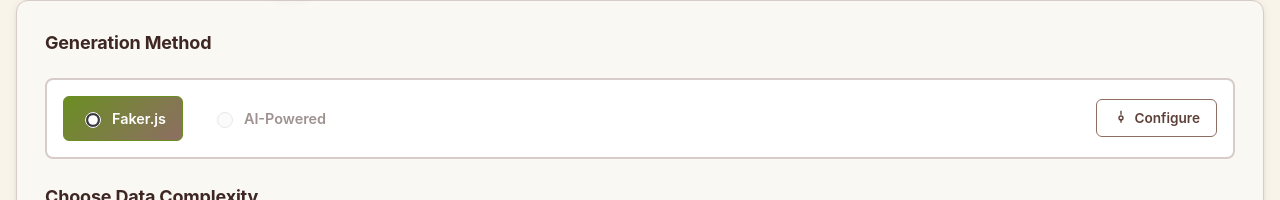
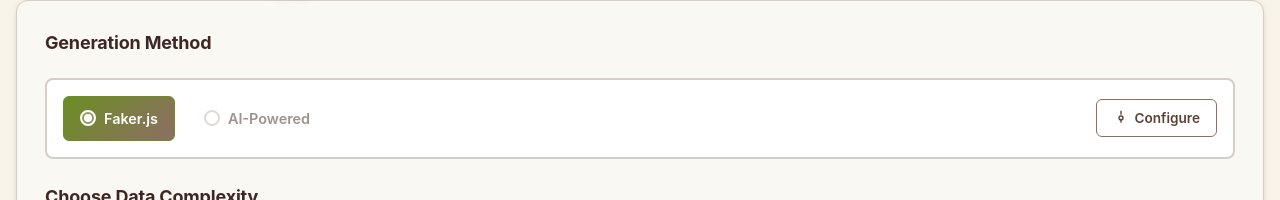
Before and after one commit to huangyingting/react-pdf-reports, a React (Vite) app: page / in a window 1280 px wide. Shown: the part 184-384 px from the top of the page. Built offline with nearby package versions, Linux system fonts and the light colour scheme.

Commit message:
feat: Update Azure OpenAI API version to 2025-04-01 and add clear configuration functionality

```diff
--- a/src/components/AzureConfigModal.tsx
+++ b/src/components/AzureConfigModal.tsx
@@ -14,7 +14,7 @@
     endpoint: initialConfig?.endpoint || '',
     apiKey: initialConfig?.apiKey || '',
     deploymentName: initialConfig?.deploymentName || '',
-    apiVersion: initialConfig?.apiVersion || '2024-02-15-preview'
+    apiVersion: initialConfig?.apiVersion || '2025-04-01-preview'
   });
   const [error, setError] = useState<string>('');
   const [showApiKey, setShowApiKey] = useState<boolean>(false);
@@ -62,7 +62,7 @@
         endpoint: '',
         apiKey: '',
         deploymentName: '',
-        apiVersion: '2024-02-15-preview'
+        apiVersion: '2025-04-01-preview'
       });
       setHasSavedConfig(false);
       setError('');
@@ -164,11 +164,11 @@
               <input
                 id="apiVersion"
                 type="text"
-                placeholder="2024-02-15-preview"
+                placeholder="2025-04-01-preview"
                 value={config.apiVersion}
                 onChange={(e) => setConfig({ ...config, apiVersion: e.target.value })}
               />
-              <small>Azure OpenAI API version (default: 2024-02-15-preview)</small>
+              <small>Azure OpenAI API version (default: 2025-04-01-preview)</small>
             </div>
           </div>
 
--- a/src/components/GenerateDataStep.css
+++ b/src/components/GenerateDataStep.css
@@ -207,14 +207,45 @@
   cursor: pointer;
   accent-color: #6b8e23;
   flex-shrink: 0;
+  margin: 0;
+  -webkit-appearance: none;
+  -moz-appearance: none;
+  appearance: none;
+  border: 2px solid #8d6e63;
+  border-radius: 50%;
+  position: relative;
+  background: white;
+}
+
+.method-option-radio input[type="radio"]:checked {
+  border-color: #6b8e23;
+  background: white;
+}
+
+.method-option-radio input[type="radio"]:checked::before {
+  content: '';
+  position: absolute;
+  top: 50%;
+  left: 50%;
+  transform: translate(-50%, -50%);
+  width: 8px;
+  height: 8px;
+  border-radius: 50%;
+  background: #6b8e23;
 }
 
 .method-option-radio.selected input[type="radio"] {
-  accent-color: white;
+  border-color: white;
+  background: rgba(255, 255, 255, 0.2);
+}
+
+.method-option-radio.selected input[type="radio"]:checked::before {
+  background: white;
 }
 
 .method-option-radio.disabled input[type="radio"] {
   cursor: not-allowed;
+  opacity: 0.5;
 }
 
 .method-option-radio .method-icon {
@@ -280,6 +311,35 @@
   height: 16px;
 }
 
+.btn-clear-inline {
+  display: inline-flex;
+  align-items: center;
+  gap: 0.375rem;
+  padding: 0.625rem 1rem;
+  background: white;
+  border: 1.5px solid #d32f2f;
+  border-radius: 6px;
+  color: #c62828;
+  font-family: inherit;
+  font-size: 0.85rem;
+  font-weight: 600;
+  cursor: pointer;
+  transition: all 0.2s ease;
+  white-space: nowrap;
+}
+
+.btn-clear-inline:hover {
+  background: #d32f2f;
+  color: white;
+  transform: translateY(-1px);
+  box-shadow: 0 2px 8px rgba(211, 47, 47, 0.3);
+}
+
+.btn-clear-inline svg {
+  width: 16px;
+  height: 16px;
+}
+
 .error-message {
   margin-top: 1rem;
   padding: 1rem;
--- a/src/components/GenerateDataStep.tsx
+++ b/src/components/GenerateDataStep.tsx
@@ -24,7 +24,7 @@
   generateLabReportsWithAI,
   generateCMS1500WithAI
 } from '../utils/aiDataGenerator';
-import { loadAzureConfig } from '../utils/azureConfigStorage';
+import { loadAzureConfig, clearAzureConfig } from '../utils/azureConfigStorage';
 import CustomSelect from './CustomSelect';
 import AzureConfigModal from './AzureConfigModal';
 
@@ -174,6 +174,15 @@
     }, 100);
   };
 
+  const handleClearConfig = () => {
+    if (window.confirm('Are you sure you want to clear the Azure OpenAI configuration? This will remove all saved settings from browser storage.')) {
+      clearAzureConfig();
+      setAzureConfig(null);
+      setGenerationMethod('faker');
+      console.log('[GenerateDataStep] Azure configuration cleared');
+    }
+  };
+
   return (
     <div className="step">
       <div className="step-content">
@@ -234,6 +243,21 @@
                   </svg>
                   {azureConfig ? 'Update' : 'Configure'}
                 </button>
+
+                {azureConfig && (
+                  <button
+                    type="button"
+                    className="btn-clear-inline"
+                    onClick={handleClearConfig}
+                    title="Clear Azure OpenAI configuration and local storage"
+                  >
+                    <svg width="16" height="16" viewBox="0 0 24 24" fill="none" stroke="currentColor" strokeWidth="2">
+                      <polyline points="3 6 5 6 21 6"/>
+                      <path d="M19 6v14a2 2 0 0 1-2 2H7a2 2 0 0 1-2-2V6m3 0V4a2 2 0 0 1 2-2h4a2 2 0 0 1 2 2v2"/>
+                    </svg>
+                    Clear
+                  </button>
+                )}
               </div>
             </div>
 
--- a/src/utils/azureConfigStorage.ts
+++ b/src/utils/azureConfigStorage.ts
@@ -3,7 +3,7 @@
  * Handles saving and loading Azure OpenAI configuration from browser's localStorage
  */
 
-import { AzureOpenAIConfig } from './azureOpenAI';
+import { AzureOpenAIConfig } from './aiDataGenerator';
 
 const STORAGE_KEY = 'azureOpenAIConfig';
 
@@ -41,7 +41,7 @@
     console.log('[Azure Config Storage] Configuration loaded successfully');
     console.log('[Azure Config Storage] Endpoint:', config.endpoint);
     console.log('[Azure Config Storage] Deployment:', config.deploymentName);
-    console.log('[Azure Config Storage] API Version:', config.apiVersion || '2024-02-15-preview');
+    console.log('[Azure Config Storage] API Version:', config.apiVersion || '2025-04-01-preview');
 
     return config;
   } catch (error) {
```
Also changed, not shown: 1 other file (tests, documents, lock files or other folders).
